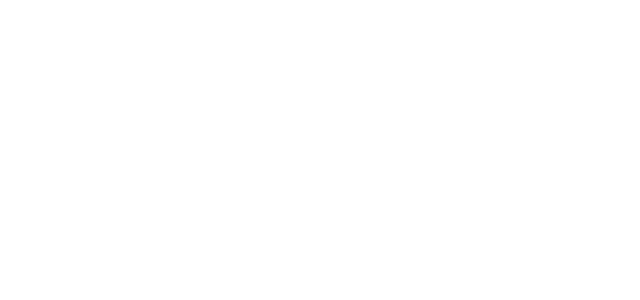
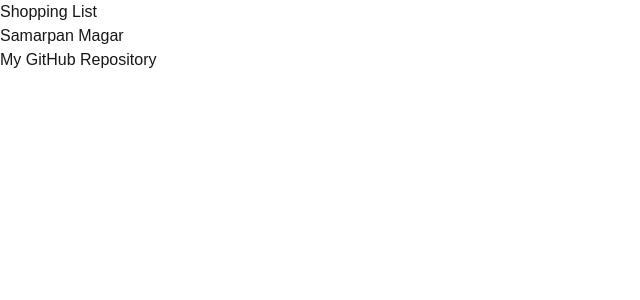
Before and after one commit to MyNamSam/cprg306-assignments, a Next.js app: page /week-2 in a window 1280 px wide. Shown: the top 300 px of the page, without its empty margins (0-640 px from the left). Built offline with nearby package versions, Linux system fonts and the light colour scheme.

Commit message:
Week-2 Assignment
Added pages, student-info.
Edited app\page.js

```diff
--- a/app/page.js
+++ b/app/page.js
@@ -1,10 +1,13 @@
+import Link from "next/link";
+import Page from "./week-2/page";
 
 
 
 export default function Home() {
   return (
     <main>
-
+      <h1>CPRG 306: Web Development 2 - Assignments</h1>
+      <Link href="./week-2/">Week 2</Link>
     </main>
   );
 }
--- a/app/week-2/page.js
+++ b/app/week-2/page.js
@@ -1,9 +1,12 @@
+import StudentInfo from "./student-info";
+
 
 
 export default function Page() {
-    return(
-        <main>
-
-        </main>
+    return (
+      <main>
+        <h1>Shopping List</h1>
+        <StudentInfo />
+      </main>
     );
-}
+  }
--- /dev/null
+++ b/app/week-2/student-info.js
@@ -0,0 +1,11 @@
+import Link from "next/link";
+
+
+export default function StudentInfo() {
+    return (
+      <div>
+        <h2>Samarpan Magar</h2>
+        <Link href="https://github.com/MyNamSam/cprg306-assignments">My GitHub Repository</Link>
+      </div>
+    );
+  }
```
Also changed, not shown: package.json (+6 -5 lines), 1 other file (tests, documents, lock files or other folders).
